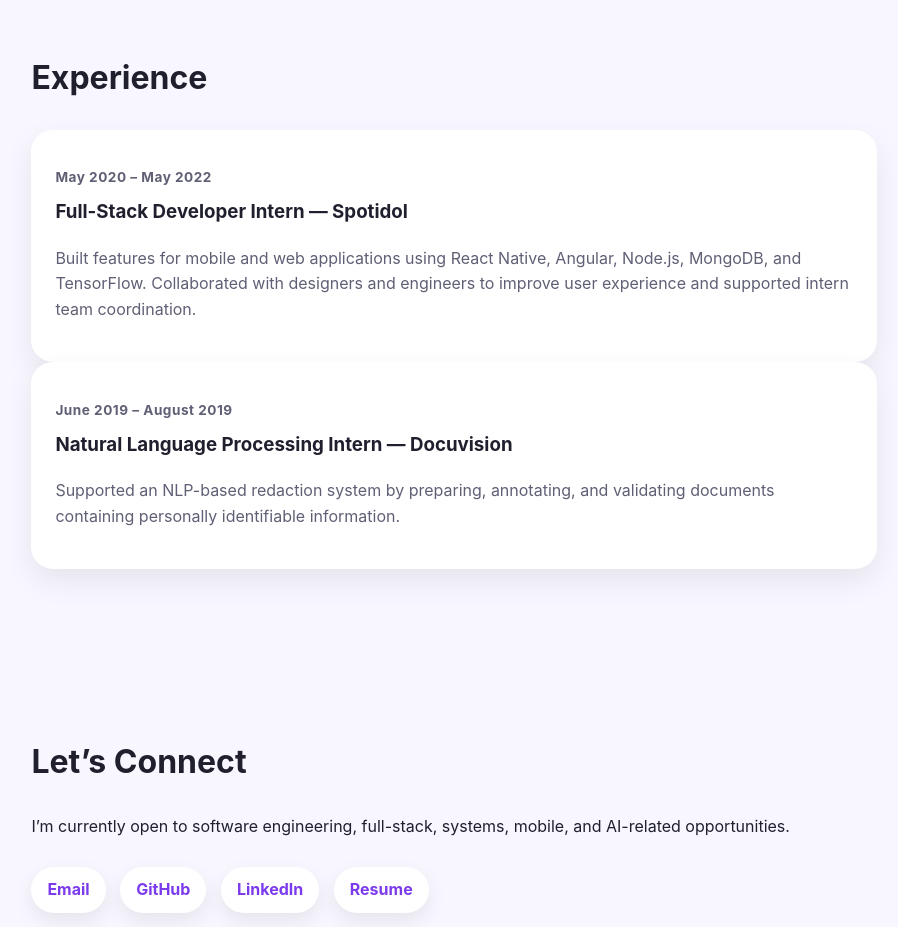
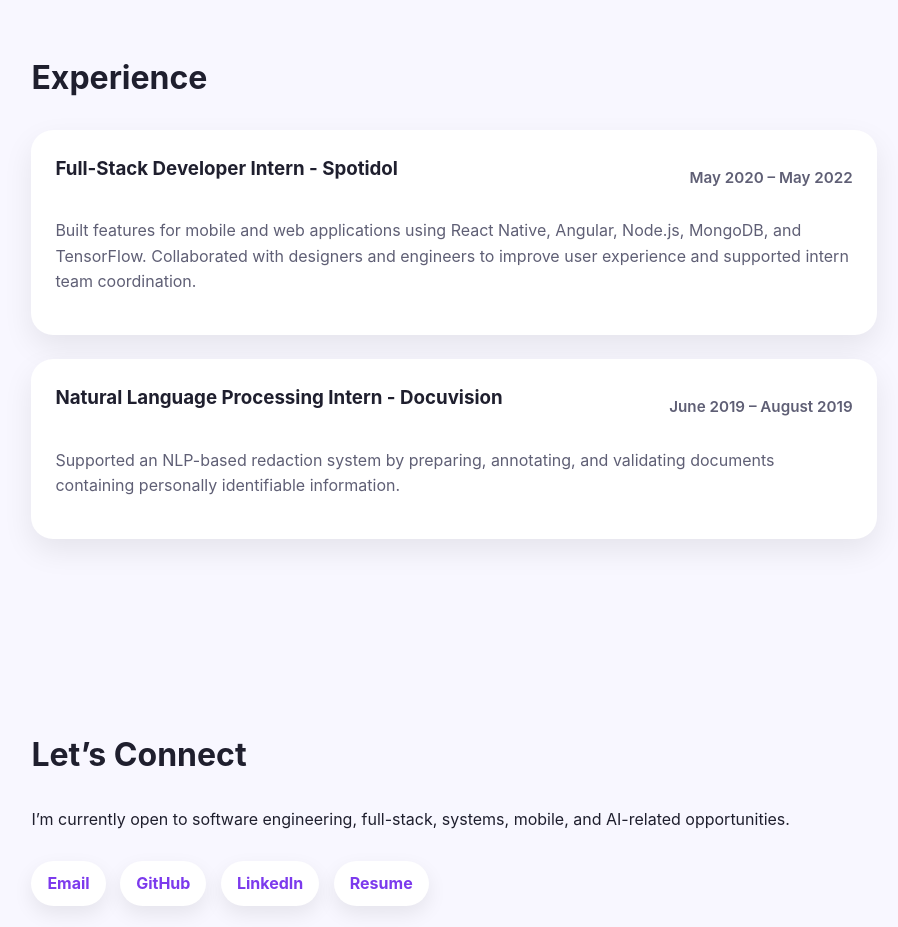
Before and after one commit to trisha-rajesh/trisha-rajesh.github.io, a plain HTML site: page index.html in a window 1280 px wide. Shown: the part 1800-2727 px from the top of the page, without its empty margins (186-1084 px from the left). Drawn offline with Linux system fonts and the light colour scheme.

Commit message:
Fixed spacing issues Experience section

```diff
--- a/index.html
+++ b/index.html
@@ -88,9 +88,13 @@
 
   <section id="experience" class="reveal">
     <h2>Experience</h2>
-    <div class="card">
-      <p class="card-tag">May 2020 – May 2022</p>
-      <h3>Full-Stack Developer Intern — Spotidol</h3>
+
+    <div class="card experience-card">
+      <div class="experience-top">
+        <h3>Full-Stack Developer Intern - Spotidol</h3>
+        <span>May 2020 – May 2022</span>
+      </div>
+
       <p>
         Built features for mobile and web applications using React Native,
         Angular, Node.js, MongoDB, and TensorFlow. Collaborated with designers
@@ -99,9 +103,12 @@
       </p>
     </div>
 
-    <div class="card">
-      <p class="card-tag">June 2019 – August 2019</p>
-      <h3>Natural Language Processing Intern — Docuvision</h3>
+    <div class="card experience-card">
+      <div class="experience-top">
+        <h3>Natural Language Processing Intern - Docuvision</h3>
+        <span>June 2019 – August 2019</span>
+      </div>
+
       <p>
         Supported an NLP-based redaction system by preparing, annotating, and
         validating documents containing personally identifiable information.
--- a/style.css
+++ b/style.css
@@ -174,6 +174,26 @@ footer {
   }
 }
 
+.experience-card {
+  max-width: 850px;
+  margin-bottom: 24px;
+}
+
+.experience-top {
+  display: flex;
+  justify-content: space-between;
+  align-items: center;
+  gap: 20px;
+  flex-wrap: wrap;
+  margin-bottom: 10px;
+}
+
+.experience-top span {
+  color: var(--muted);
+  font-size: 0.95rem;
+  font-weight: 600;
+}
+
 .card-tag {
   color: var(--accent);
   font-size: 0.85rem;
```
